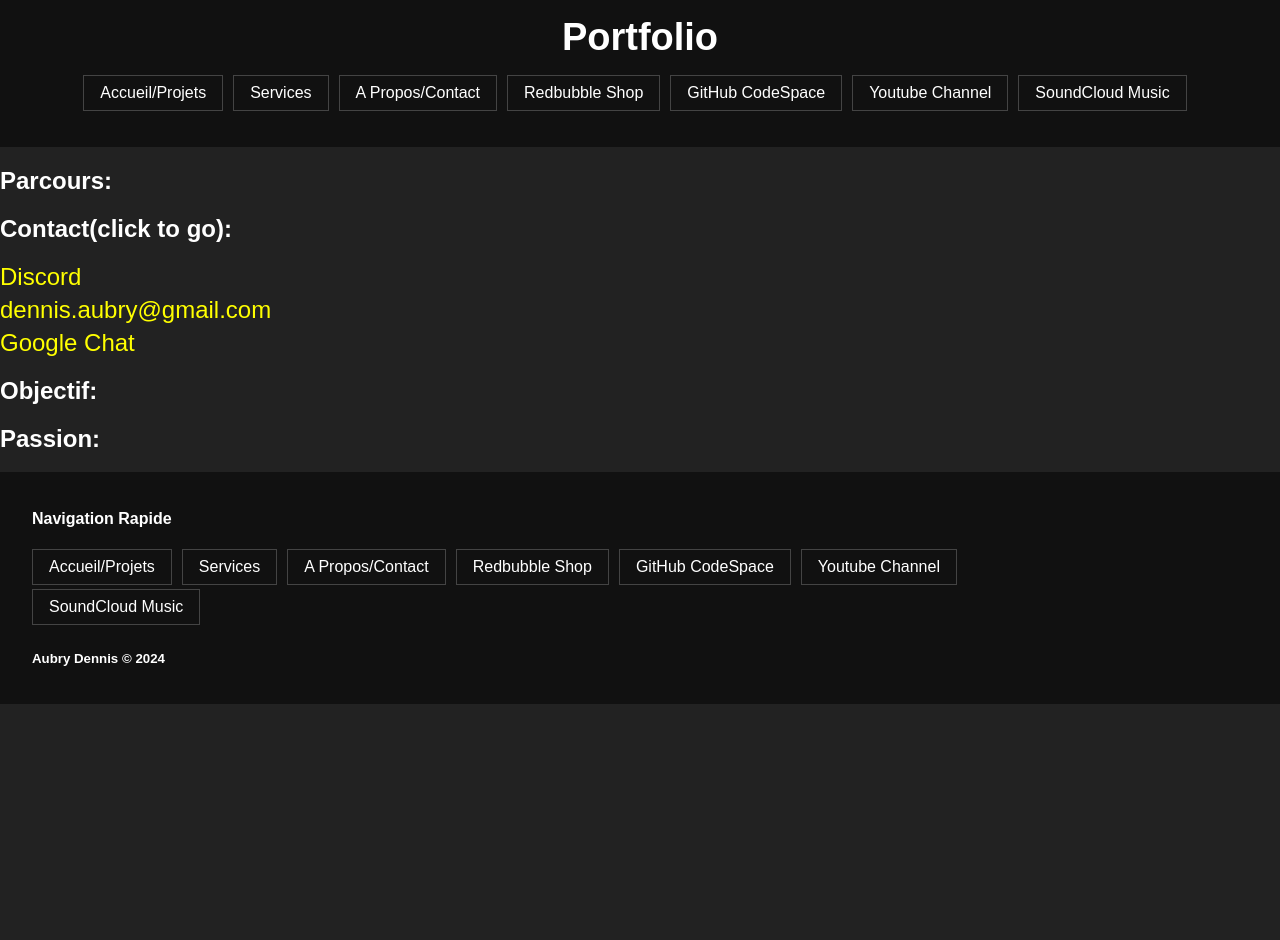
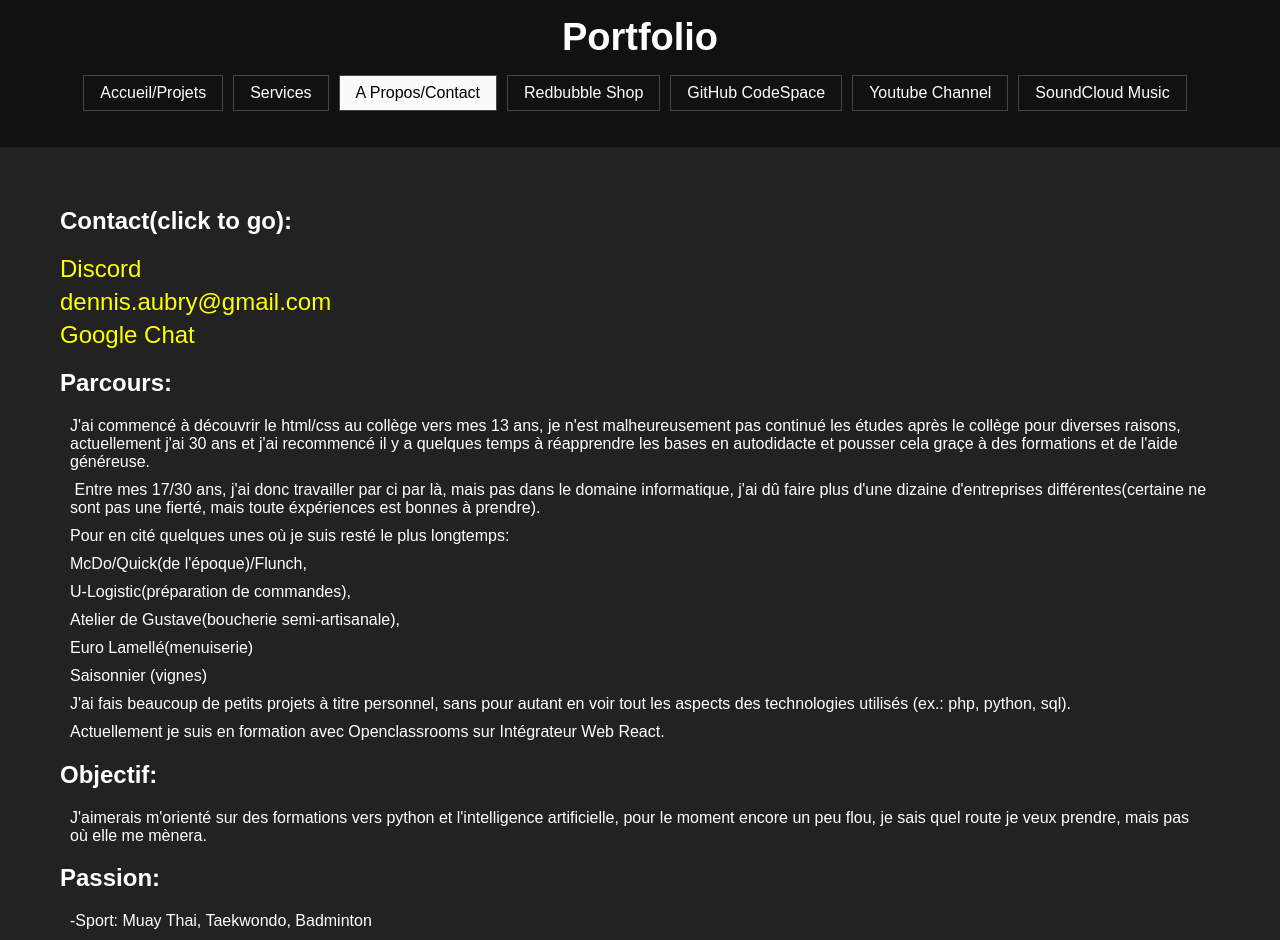
Before and after one commit to DennAmo/portfolio-projet-12, a React (Create React App) app: page /aboutme in a window 1280 px wide. Shown: the top 940 px of the page. Before the commit the page ends 800 px from the top, so only its background shows below. Built offline with nearby package versions, Linux system fonts and the light colour scheme.

Commit message:
some fix

```diff
--- a/src/components/AboutmeContent.js
+++ b/src/components/AboutmeContent.js
@@ -3,16 +3,39 @@ import React from "react";
 const AboutmeContent = () => {
   return (
     <div className="aboutme">
-      <h2>Parcours:</h2>
-
       <h2>Contact(click to go):</h2>
       <a href="https://discord.com/users/937396934388363304" target="_blank" rel="noreferrer">Discord</a>
       <a href="https://mail.google.com/mail/?view=cm&fs=1&tf=1&to=dennis.aubry@gmail.com@gmail.com">dennis.aubry@gmail.com</a>
       <a href="https://chat.google.com/room/AAAAvaJ2eyU?cls=7">Google Chat</a>
 
+      <h2>Parcours:</h2>
+       <p>
+       J'ai commencé à découvrir le html/css au collège vers mes 13 ans, je n'est malheureusement pas continué les études après le collège pour diverses raisons,
+       actuellement j'ai 30 ans et j'ai recommencé il y a quelques temps à réapprendre les bases en autodidacte et pousser cela graçe à des formations et de l'aide généreuse.</p>
+
+       <p> Entre mes 17/30 ans, j'ai donc travailler par ci par là, mais pas dans le domaine informatique, j'ai dû faire plus d'une dizaine d'entreprises différentes(certaine ne sont pas une fierté, mais toute éxpériences est bonnes à prendre).</p>
+       <p>Pour en cité quelques unes où je suis resté le plus longtemps: </p>
+
+       <p>McDo/Quick(de l'époque)/Flunch,</p>
+       <p>U-Logistic(préparation de commandes),</p>
+       <p>Atelier de Gustave(boucherie semi-artisanale),</p>
+       <p>Euro Lamellé(menuiserie)</p>
+       <p>Saisonnier (vignes)</p>
+
+       <p>J'ai fais beaucoup de petits projets à titre personnel, sans pour autant en voir tout les aspects des technologies utilisés (ex.: php, python, sql).</p>
+       <p>Actuellement je suis en formation avec Openclassrooms sur Intégrateur Web React.</p>
+
       <h2>Objectif:</h2>
+       <p>J'aimerais m'orienté sur des formations vers python et l'intelligence artificielle, pour le moment encore un peu flou, je sais quel route je veux prendre, mais pas où elle me mènera.
+       </p>
+       <h2>Passion:</h2>
+       <p>-Sport: Muay Thai, Taekwondo, Badminton</p>
+       <p> -Jeux et Manga/Animés</p>
+       <p>-IA: Ma passion pour l'I.A c'est révéler avec un mod(Herika ChatGPT Companion) sur Skyrim qui intègre une I.A dans le jeux, crée par DwemerDynamics opensource.</p>
+       <p> Je pense pouvoir dire que cela m'a touché émotionnellement, le réalisme, la compréhension du contexte, les réponses, l'impression de communiquer avec un humain presque, même si l'I.A ne ressens pas, nous si nous sommes humains et c'est je pense normal de montrer de l'empathie pour "quelque chose" qui nous "ressemble"</p>
+       <p>il y a aussi des appels de fonctions, ex. pour permettre à l'I.A d'écrire des résumés de conversations dans un journal, et lui permettre de les lires pour en avoir le contexte lors de l'inférence.</p>
+       <p> Je pourrais en parler pendant des heures tout les jours, depuis lors le fonctionnement des I.A me fascine et je passe énormément de temps à en comprendre le fonctionnement de la création d'un model jusqu'a l'utilisation.</p>
 
-      <h2>Passion:</h2>
     </div>
   );
 };
--- a/src/components/Nav.js
+++ b/src/components/Nav.js
@@ -6,7 +6,7 @@ const Nav = () => {
     <nav>
       <ul>
 
-        <NavLink to="/portfolio" className="shop">
+        <NavLink to="/portfolio" className="index">
           <li className="mod">
             Accueil/Projets
           </li>
@@ -18,7 +18,7 @@ const Nav = () => {
           </li>
         </NavLink>
 
-        <NavLink to="/aboutme" className="aboutme">
+        <NavLink to="/aboutme" className="aboutmeBTN">
           <li className="mod">
             A Propos/Contact
           </li>
--- a/src/styles/App.css
+++ b/src/styles/App.css
@@ -42,13 +42,23 @@ button {
   align-self: center;
 }
 
+.active {
+  color: #222;
+  background-color: #fafafa;
+}
+.active li {
+  color: black;
+}
+
 header {
   background-color: #111;
   padding: 1rem 2rem;
-  margin-bottom: 20px;
+  display: flex;
+  align-items: center;
+  flex-direction: column;
+  justify-content: space-evenly;
 }
 header h4 {
-  display: inline-flex;
   margin: 0;
   font-size: 38px;
 }
@@ -181,8 +191,6 @@ footer p {
 nav ul {
   list-style-type: none;
   padding: 0;
-  display: flex;
-  justify-content: space-around;
 }
 
 nav a {
@@ -194,6 +202,7 @@ nav a {
   position: relative;
   transition: color 0.3s, background-color 0.3s;
   overflow: hidden;
+  margin-right: 10px;
 }
 
 nav a:hover {
@@ -263,6 +272,7 @@ nav a:hover span:after {
 
 @media screen and (max-width: 568px) {
   ul {
+    display: flex;
     flex-direction: column;
   }
 }
@@ -332,10 +342,21 @@ nav a:hover span:after {
     grid-template-columns: 1fr;
   }
 }
+.aboutme {
+  margin: 60px;
+}
 .aboutme a {
   font-size: 24px;
   color: yellow;
   display: flex;
   flex-direction: column;
   margin-bottom: 5px;
+}
+.aboutme p {
+  white-space: pre-wrap; /* Preserve whitespace and line breaks */
+  font-family: Arial, sans-serif;
+  margin: 10px;
+}
+.aboutme h2 a {
+  margin: 10px;
 }/*# sourceMappingURL=App.css.map */
--- a/src/styles/_main.scss
+++ b/src/styles/_main.scss
@@ -41,3 +41,11 @@ button {
   min-width: 100px;
   align-self: center;
 }
+
+.active {
+  color: #222;
+  background-color: #fafafa;
+  li {
+    color: black;
+  }
+}
--- a/src/styles/components/_AboutmeContent.scss
+++ b/src/styles/components/_AboutmeContent.scss
@@ -1,4 +1,6 @@
 .aboutme {
+    margin: 60px;
+
     a {
         font-size: 24px;
         color: yellow;
@@ -6,4 +8,13 @@
         flex-direction: column;
         margin-bottom: 5px;
     }
+    p {
+        white-space: pre-wrap; /* Preserve whitespace and line breaks */
+        font-family: Arial, sans-serif;
+margin: 10px;
+    }
+
+    h2 a{
+        margin: 10px;
+    }
 }
```
Also changed, not shown: 1 other file (tests, documents, lock files or other folders).
